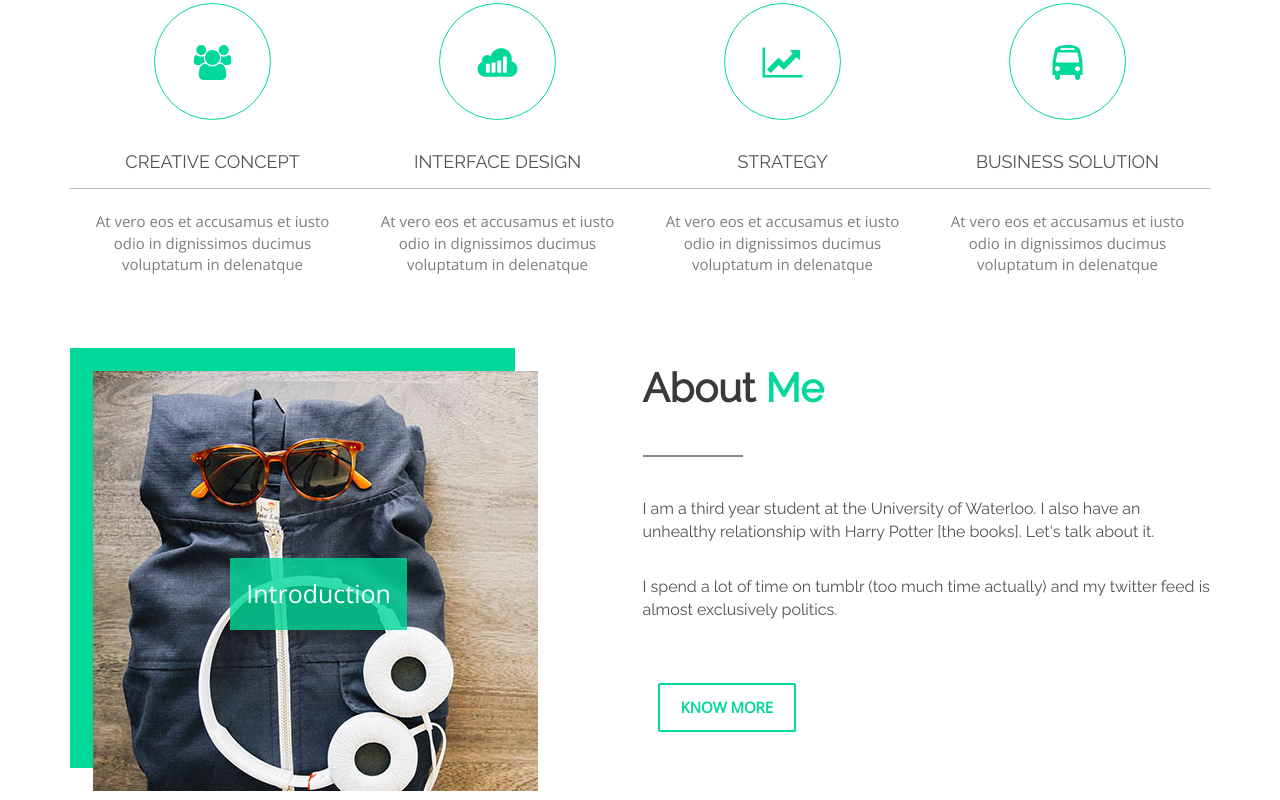
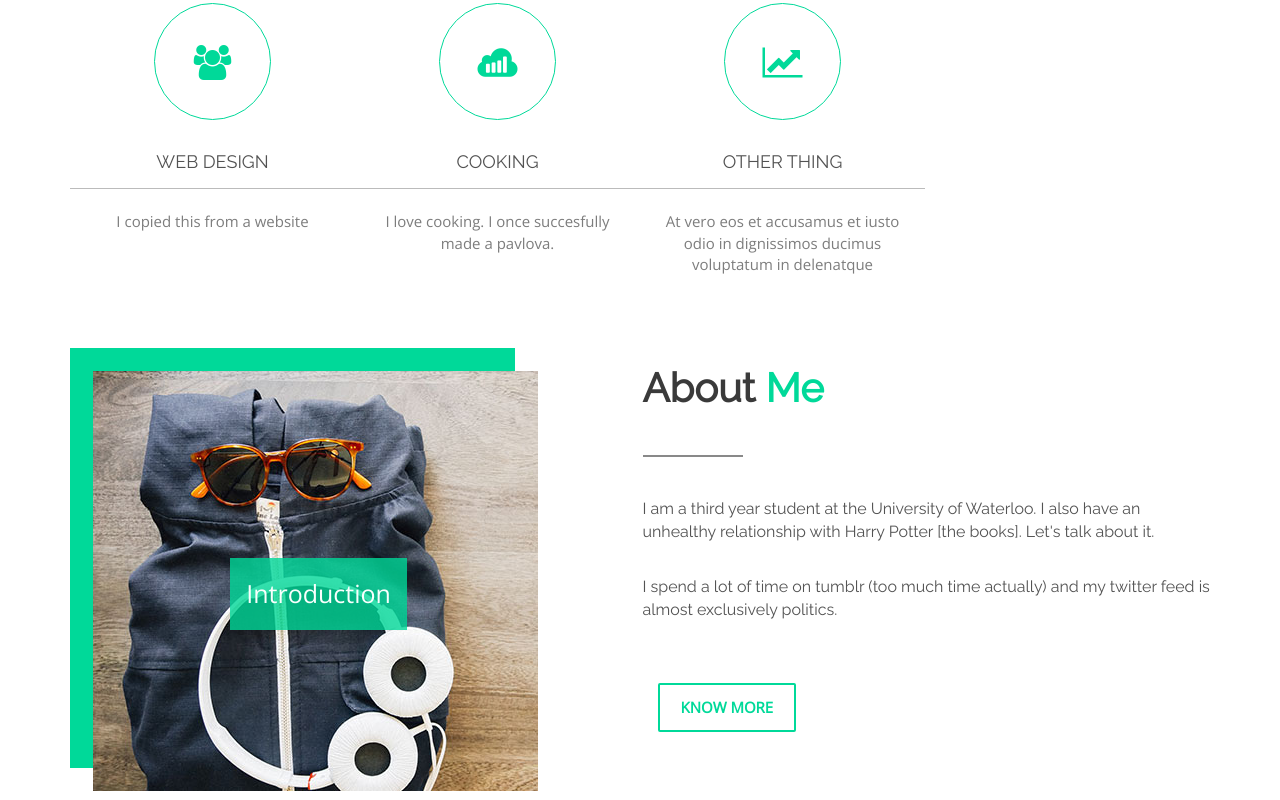
Before and after one commit to ChristinaLiu/christinaliu.github.io, a plain HTML site: page index.html in a window 1280 px wide. Shown: the part 996-1796 px from the top of the page. Drawn offline with nearby package versions, Linux system fonts and the light colour scheme.

Commit message:
Update index.html

```diff
--- a/index.html
+++ b/index.html
@@ -130,31 +130,32 @@
                 <li>
                   <div class="single-wc-content wow fadeInUp">
                    <span class="fa fa-users wc-icon"></span>
-                    <h4 class="wc-tittle">Creative concept</h4>
-                    <p>At vero eos et accusamus et iusto odio in dignissimos ducimus voluptatum in delenatque </p>
+                    <h4 class="wc-tittle">Web Design</h4>
+                    <p>I copied this from a website</p>
                   </div>
                 </li>
                 <li>
                   <div class="single-wc-content wow fadeInUp">
                     <span class="fa fa-sellsy wc-icon"></span>
-                    <h4 class="wc-tittle">interface design</h4>
-                    <p>At vero eos et accusamus et iusto odio in dignissimos ducimus voluptatum in delenatque </p>
+                    <h4 class="wc-tittle">Cooking</h4>
+                    <p>I love cooking. I once succesfully made a pavlova.</p>
                   </div>
                 </li>
                 <li>
                   <div class="single-wc-content wow fadeInUp">
                     <span class="fa fa-line-chart wc-icon"></span>
-                    <h4 class="wc-tittle">strategy</h4>
+                    <h4 class="wc-tittle">Other thing</h4>
                     <p>At vero eos et accusamus et iusto odio in dignissimos ducimus voluptatum in delenatque </p>
                   </div>
                 </li>
+                <!-- don't have that much to say about meself
                 <li>
                   <div class="single-wc-content wow fadeInUp">
                     <span class="fa fa-bus wc-icon"></span>
                     <h4 class="wc-tittle">business solution</h4>
                     <p>At vero eos et accusamus et iusto odio in dignissimos ducimus voluptatum in delenatque </p>
                   </div>
-                </li>
+                </li> -->
               </ul>
             </div>
           </div>
```
